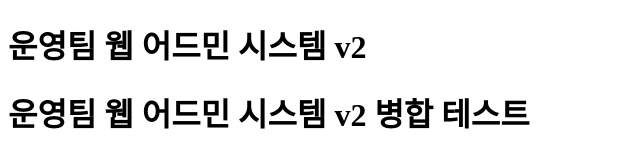
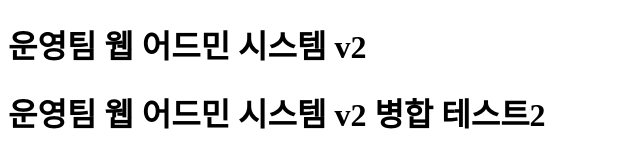
Before and after one commit to LucasKim4321/branch_test, a plain HTML site: page index.html in a window 1280 px wide. Shown: the full height of the page, 0-640 px from the left. Drawn offline with Linux system fonts and the light colour scheme.

Commit message:
change title2

```diff
--- a/index.html
+++ b/index.html
@@ -8,7 +8,7 @@
 <body>
 
     <h1>운영팀 웹 어드민 시스템 v2</h1>
-    <h1>운영팀 웹 어드민 시스템 v2 병합 테스트</h1>
+    <h1>운영팀 웹 어드민 시스템 v2 병합 테스트2</h1>
 
 </body>
 </html>
```
